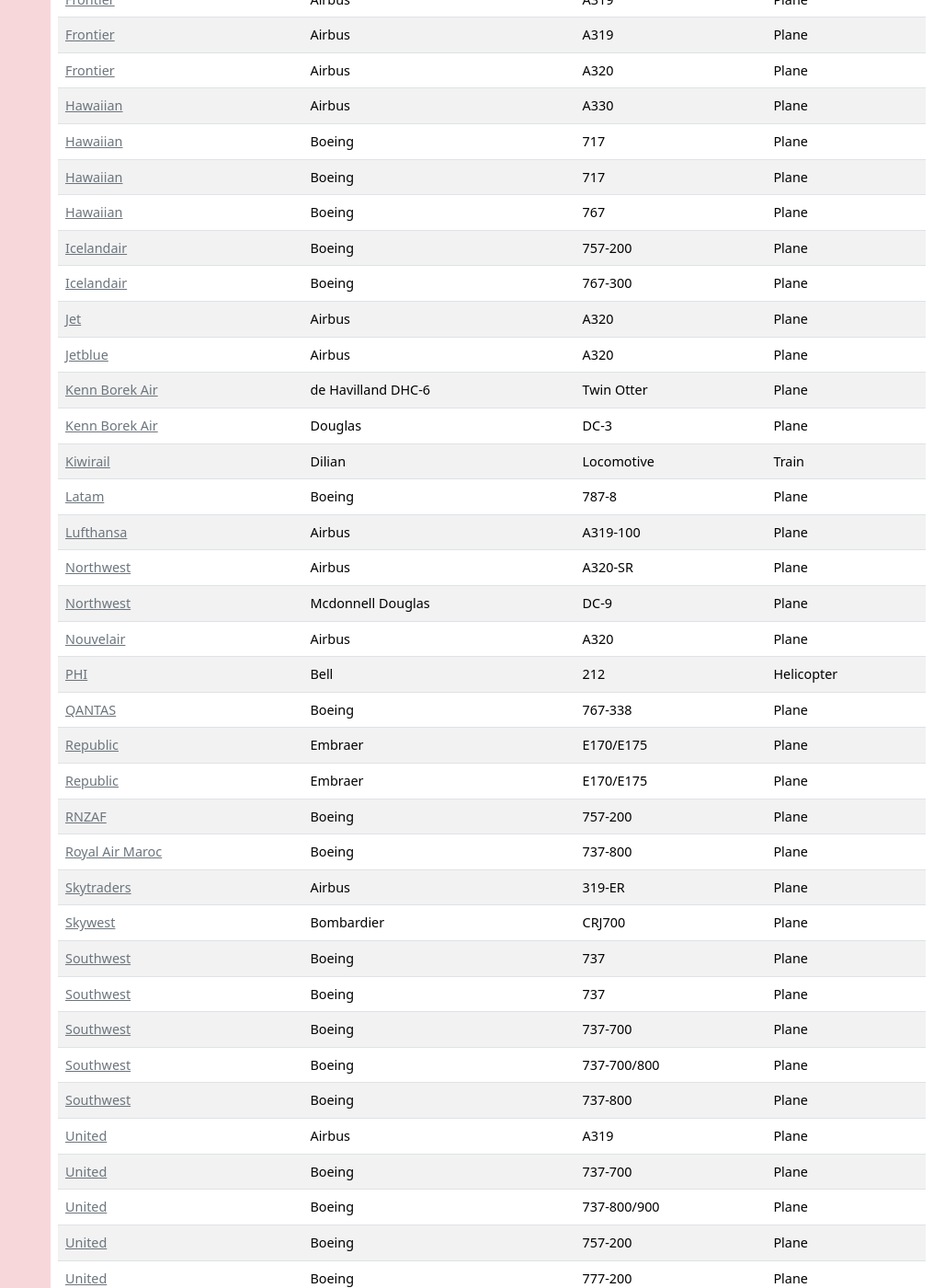
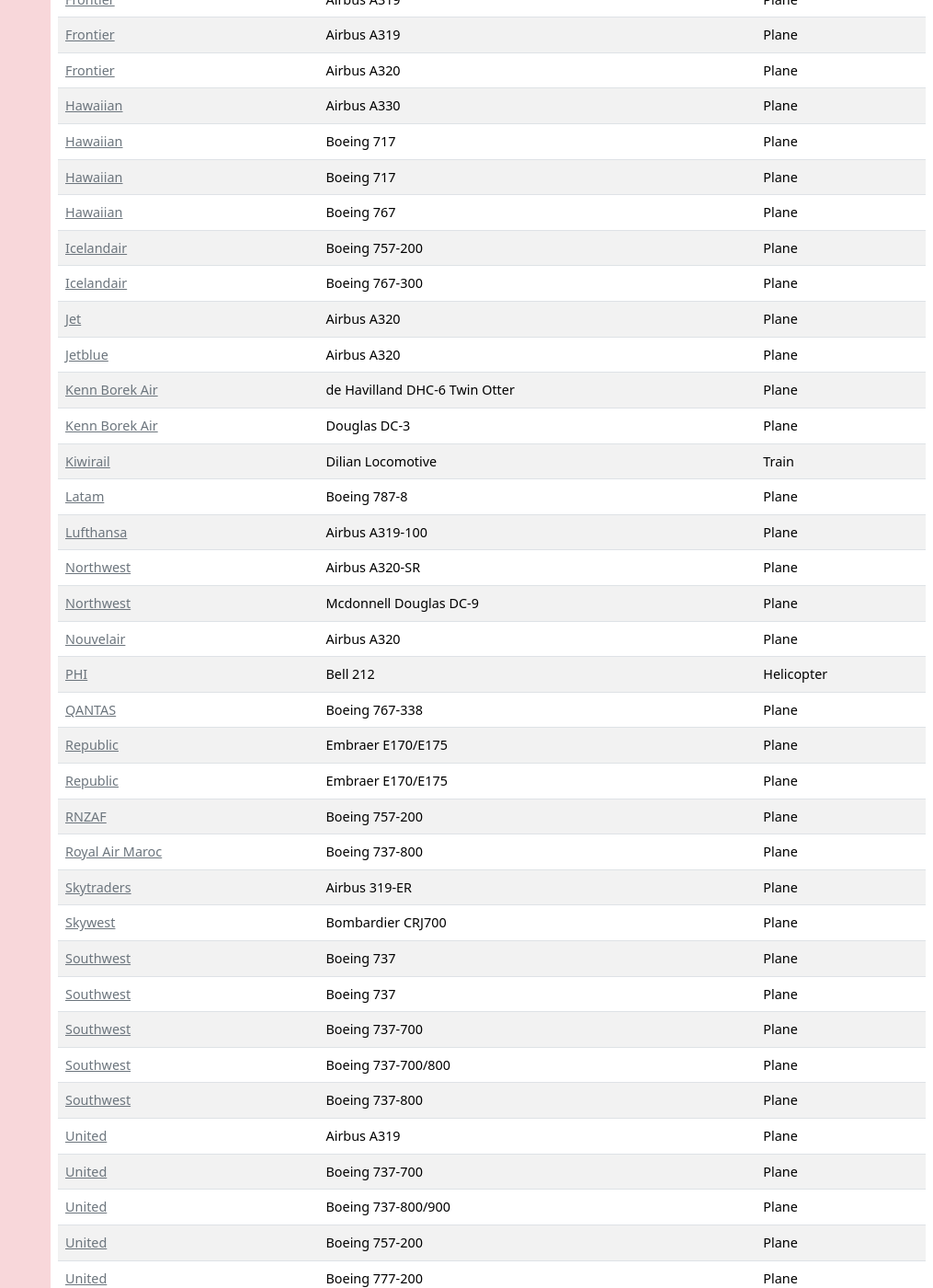
Before and after one commit to eliduke/safety.eliduke.com, a Jekyll site: the page built from list.html, in a window 1280 px wide and 1400 px high, scrolled down 1649 px. Shown: the whole window at 92% size, without its empty margins (265-1280 px from the left). Built offline with Jekyll 4.4.1, drawn with Linux system fonts in a browser that asks for light colours; some of the changed text lies outside the part shown.

Commit message:
cleans up list - make & model

```diff
--- a/list.html
+++ b/list.html
@@ -8,8 +8,7 @@
       <thead class="table-dark">
         <tr>
           <th>Carrier</th>
-          <th>Make</th>
-          <th>Model</th>
+          <th>Make & Model</th>
           <th>Mode</th>
         </tr>
       </thead>
@@ -17,8 +16,7 @@
         {% for manual in site.manuals %}
           <tr>
             <td><a href="{{manual.url}}" class="link-secondary">{{manual.carrier}}</a></td>
-            <td>{{manual.make}}</td>
-            <td>{{manual.model}}</td>
+            <td>{{manual.make}} {{manual.model}}</td>
             <td>{{manual.mode}}</td>
           </tr>
         {% endfor %}
```
